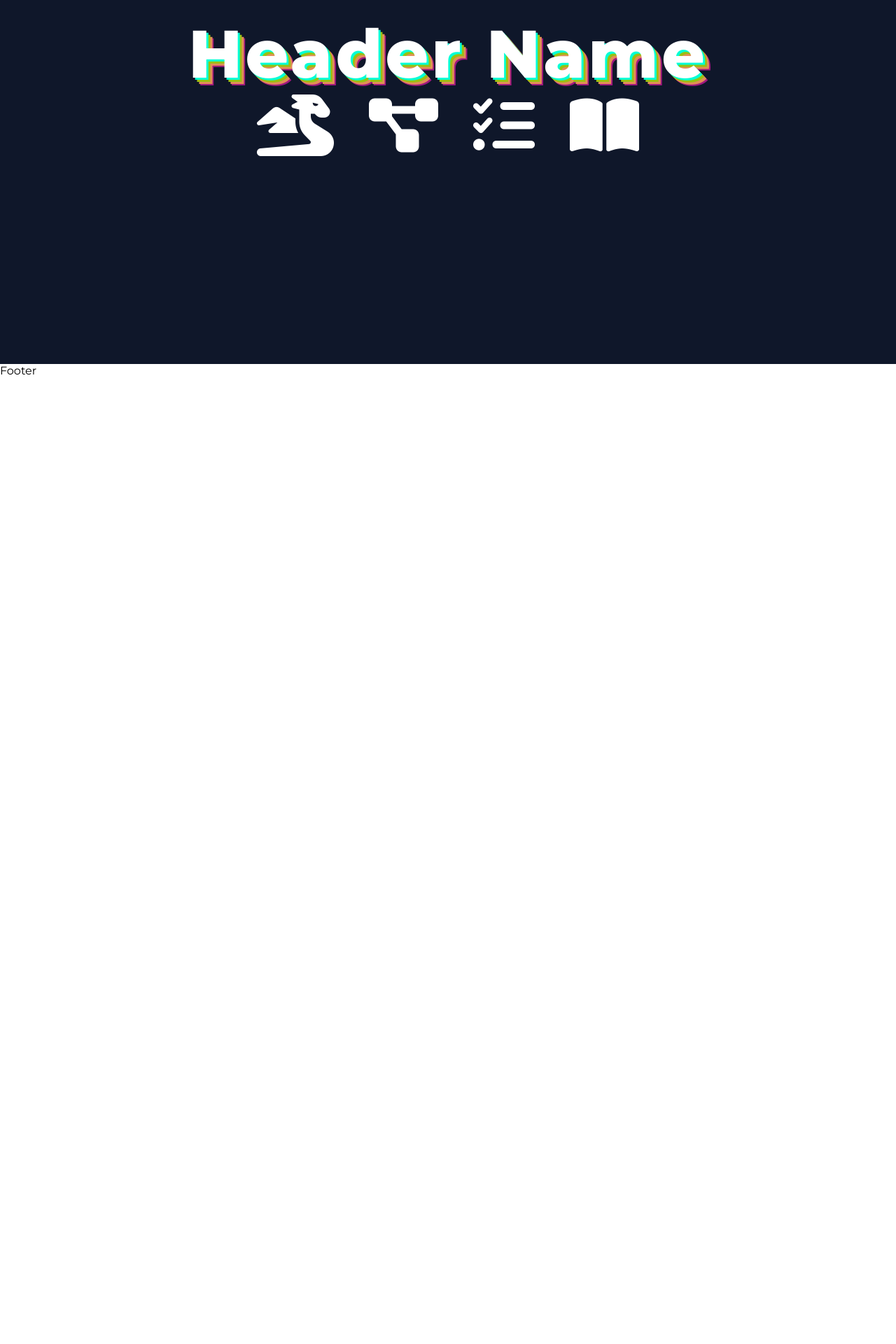
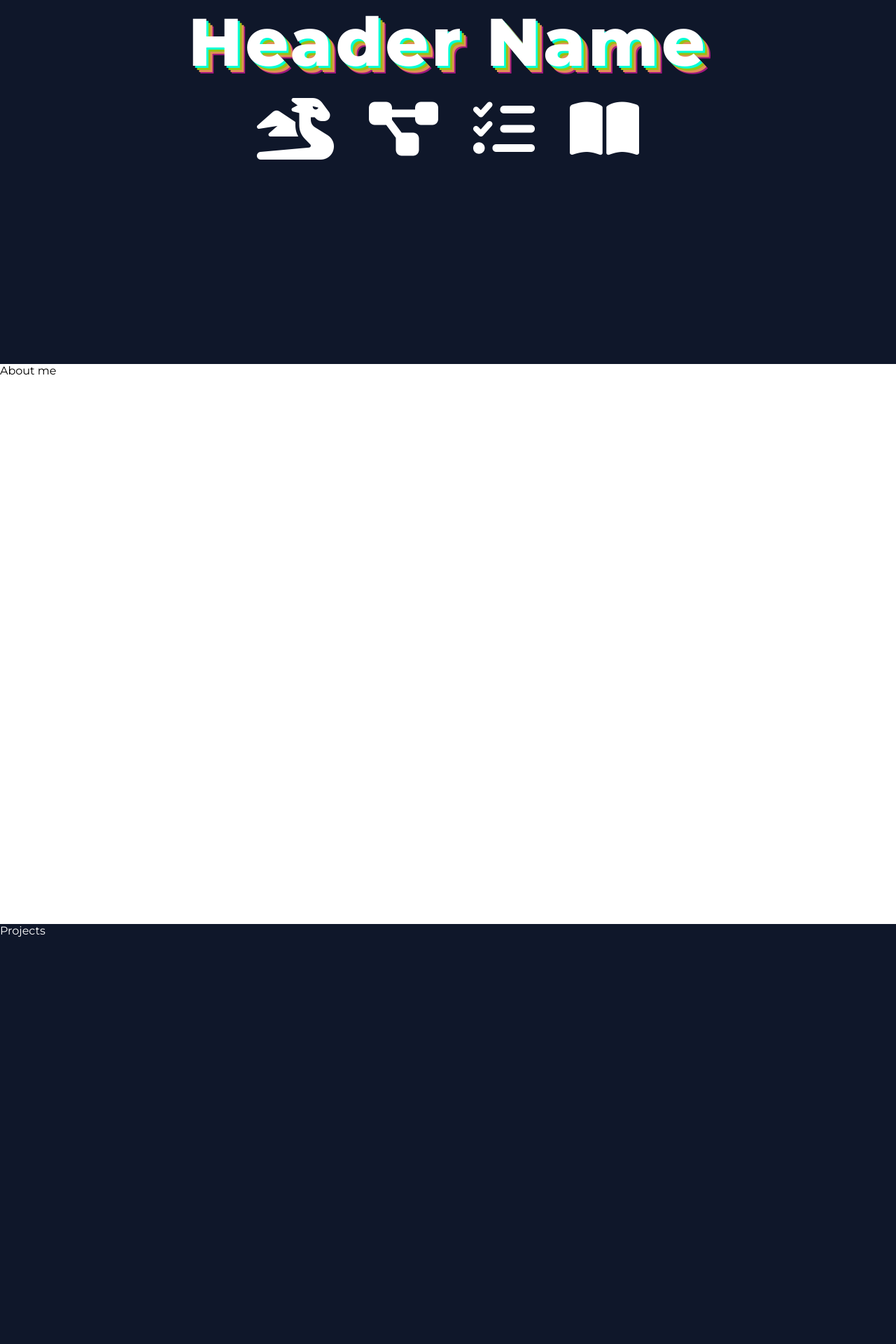
Before and after one commit to DragonSenses/react-portfolio, a React (Create React App) app: page / in a window 1280 px wide. Shown: the part 280-2200 px from the top of the page at 70% size. Before the commit the page ends 819 px from the top, so only its background shows below. Built offline with nearby package versions, Linux system fonts and the light colour scheme.

Commit message:
Polish navigation behavior
1. Wrapped icons in anchor tags, and added links to sections of page
2. Removed default styling of anchor tags
3. Added components

```diff
--- a/public/index.html
+++ b/public/index.html
@@ -37,6 +37,10 @@
         padding: 0;
       }
 
+      html {
+        scroll-behavior: smooth;
+      }
+
       section {
         min-height: 100vh;
       }
--- a/src/App.js
+++ b/src/App.js
@@ -1,11 +1,19 @@
+import Aboutme from "./components/Aboutme";
+import Experience from "./components/Experience";
 import Footer from "./components/Footer";
 import Header from "./components/Header";
+import Projects from "./components/Projects";
+import Skills from "./components/Skills";
 
 function App() {
   return (
     <div className="App">
       <main>
         <Header />
+        <Aboutme />
+        <Projects />
+        <Skills />
+        <Experience />
       </main>
       <Footer />
     </div>
--- /dev/null
+++ b/src/components/Aboutme.js
@@ -0,0 +1,9 @@
+import React from 'react'
+
+export default function Aboutme() {
+  return (
+    <section id='about-me'>
+      About me
+    </section>
+  )
+}
--- /dev/null
+++ b/src/components/Experience.js
@@ -0,0 +1,9 @@
+import React from 'react'
+
+export default function Experience() {
+  return (
+    <section id='experience'>
+      Experience
+    </section>
+  )
+}
--- a/src/components/Header.js
+++ b/src/components/Header.js
@@ -5,12 +5,24 @@ export default function Header() {
   return (
     <header className={styles.header}>
       <h1 className={styles.headerText}>Header Name</h1>
-      <div className={styles.navItems}>
-        <i className={`fa-solid fa-dragon ${styles.icons}`}></i>
-        <i className={`fa-solid fa-diagram-project ${styles.icons}`}></i>
-        <i class={`fa-solid fa-list-check ${styles.icons}`}></i>
-        <i className={`fa-solid fa-book-open ${styles.icons}`}></i>
-      </div>
+      <nav className={styles.navItems}>
+        <a href='#about-me' className={styles.anchor}>
+          <i className={`fa-solid fa-dragon ${styles.icons}`}></i>
+        </a>
+
+        <a href='#projects' className={styles.anchor}>
+          <i className={`fa-solid fa-diagram-project ${styles.icons}`}></i>
+        </a>
+
+        <a href='#skills' className={styles.anchor}>
+          <i className={`fa-solid fa-list-check ${styles.icons}`}></i>
+        </a>
+
+        <a href='#experience' className={styles.anchor}>
+          <i className={`fa-solid fa-book-open ${styles.icons}`}></i>
+        </a>
+
+      </nav>
     </header>
   )
 }
--- /dev/null
+++ b/src/components/Projects.js
@@ -0,0 +1,9 @@
+import React from 'react'
+
+export default function Projects() {
+  return (
+    <section id='projects'>
+      Projects
+    </section>
+  )
+}
--- /dev/null
+++ b/src/components/Skills.js
@@ -0,0 +1,9 @@
+import React from 'react'
+
+export default function Skills() {
+  return (
+    <section id='skills'>
+      Skills
+    </section>
+  )
+}
--- a/src/components/header.module.css
+++ b/src/components/header.module.css
@@ -5,6 +5,8 @@
   display: flex;
   justify-content: center;
   align-items: center;
+  gap: 14px;
+  user-select: none;
 }
 
 .headerText{
@@ -26,7 +28,7 @@
   justify-content: center;
   align-items: center;
   gap: 50px;
-  font-size: 4.5rem;
+  font-size: 4rem;
 }
 
 .icons {
@@ -38,6 +40,12 @@
   color: aqua;
   transform: scale(1.1);
   text-shadow: 0.03em 0.03em 0 white;
+}
+
+.anchor {
+  text-decoration: inherit;
+  outline: none;
+  color: unset;
 }
 
 @media (min-width: 640px) {
```
Also changed, not shown: 1 other file (tests, documents, lock files or other folders).
